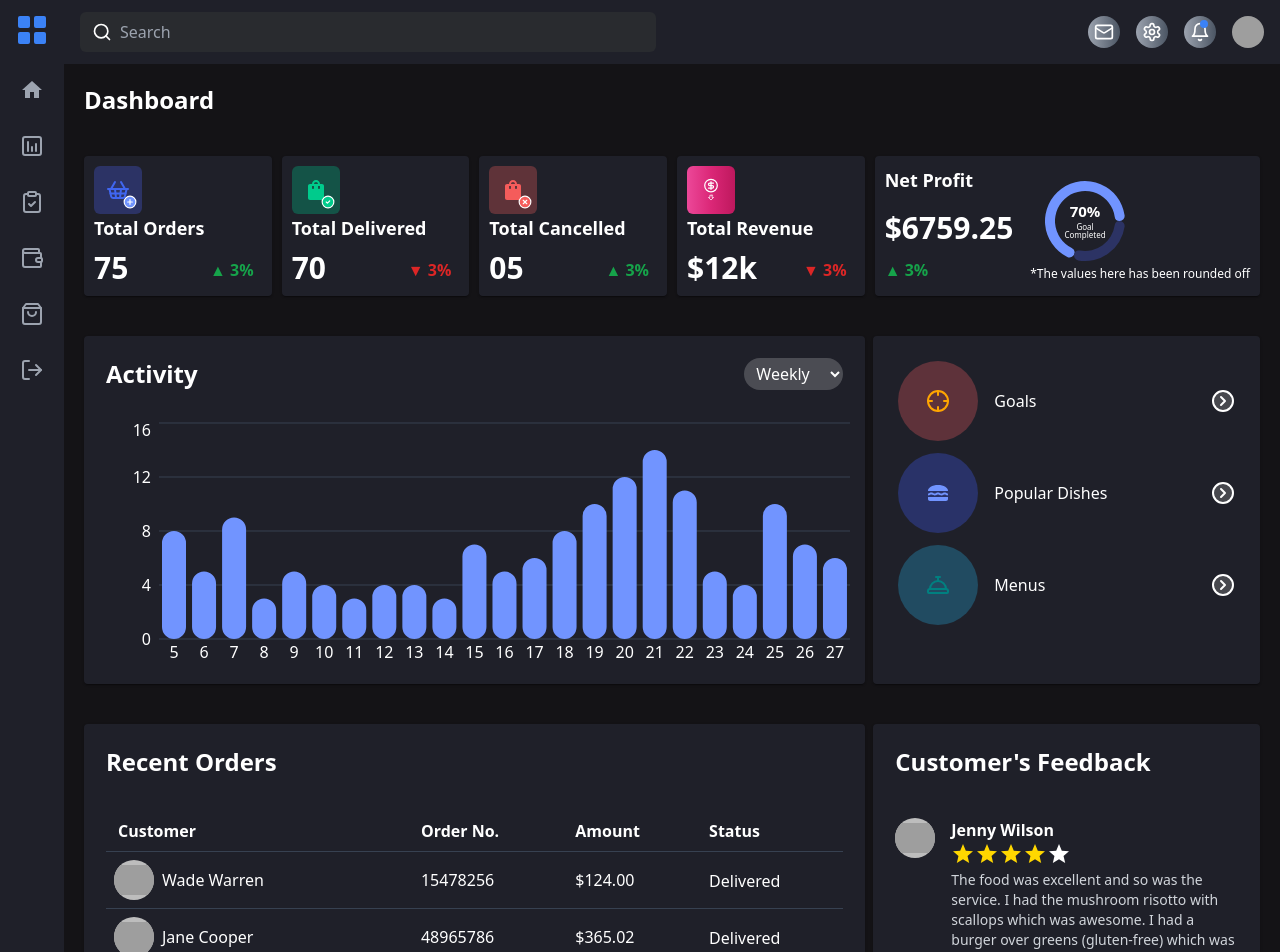
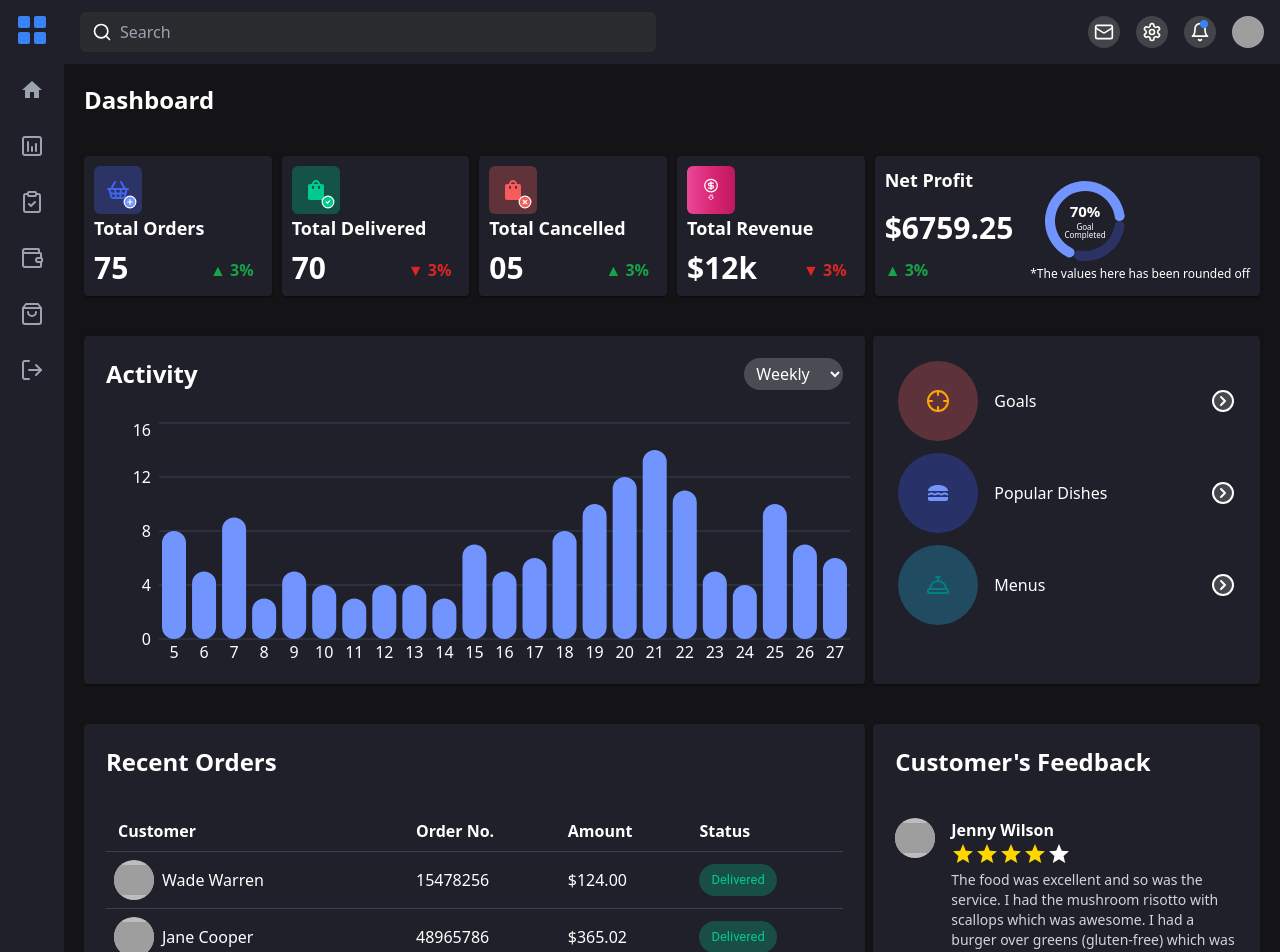
Before and after one commit to CKNKP/assignment, a React (Vite) app: page / in a window 1280 px wide. Shown: the top 952 px of the page. Built offline with nearby package versions, Linux system fonts and the light colour scheme; grey boxes are pictures that could not be loaded.

Commit message:
delivery

```diff
--- a/src/App.jsx
+++ b/src/App.jsx
@@ -26,7 +26,7 @@ import StarIcon from "@mui/icons-material/Star";
 import HomeIcon from "@mui/icons-material/Home";
 import Tooltip from "@mui/material/Tooltip";
 import ShoppingBagIcon from "@mui/icons-material/ShoppingBag";
-import { Card, Avatar, Badge } from "@mui/material";
+import { Card, Avatar, Badge, Chip } from "@mui/material";
 import {
   PieChart,
   Pie,
@@ -266,17 +266,17 @@ const App = ({ children }) => {
           </div>
           {(!isMobileView || !isSearchFocused) && (
             <div className="flex items-center space-x-4">
-              <div className="flex items-center justify-center w-8 h-8 bg-gradient-to-r from-gray-400 to-gray-600 rounded-full p-1">
+              <div className="flex items-center justify-center w-8 h-8 bg-[#424448] rounded-full p-1">
                 <Tooltip title="mails" placement="bottom" arrow>
                   <Mail className="text-white cursor-pointer" size={20} />
                 </Tooltip>
               </div>
-              <div className="flex items-center justify-center w-8 h-8 bg-gradient-to-r from-gray-400 to-gray-600 rounded-full p-1">
+              <div className="flex items-center justify-center w-8 h-8 bg-[#424448] rounded-full p-1">
                 <Tooltip title="settings" placement="bottom" arrow>
                   <Settings className="text-white cursor-pointer" size={20} />
                 </Tooltip>
               </div>
-              <div className="flex items-center relative justify-center w-8 h-8 bg-gradient-to-r from-gray-400 to-gray-600 rounded-full p-1">
+              <div className="flex items-center relative justify-center w-8 h-8 bg-[#424448] rounded-full p-1">
                 <Tooltip title="notifications" placement="bottom" arrow>
                   <Bell className="text-white cursor-pointer" size={20} />
                 </Tooltip>
@@ -606,17 +606,14 @@ const App = ({ children }) => {
                       <td className="py-2 px-3">{order.orderNo}</td>
                       <td className="py-2 px-3">{order.amount}</td>
                       <td className="py-2 px-3">
-                        <Badge
-                          variant={
-                            order.status === "Delivered"
-                              ? "success"
-                              : order.status === "Cancelled"
-                              ? "destructive"
-                              : "default"
-                          }
-                        >
-                          {order.status}
-                        </Badge>
+                        <Chip
+                          sx={{
+                            backgroundColor: "#194E45",
+                            color: "#00CB8C",
+                          }}
+                          key={order.status}
+                          label={order.status}
+                        ></Chip>
                       </td>
                     </tr>
                   ))}
```
